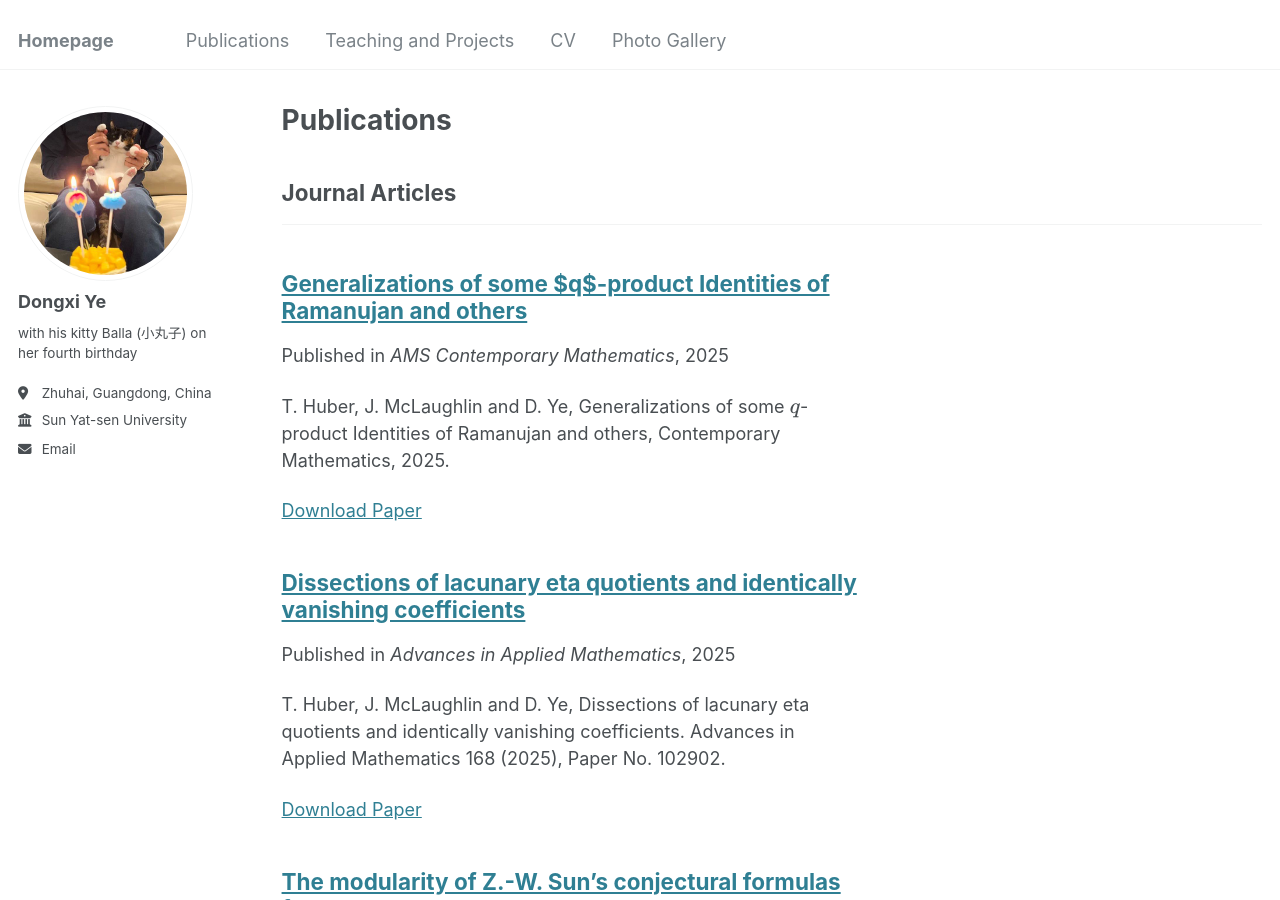
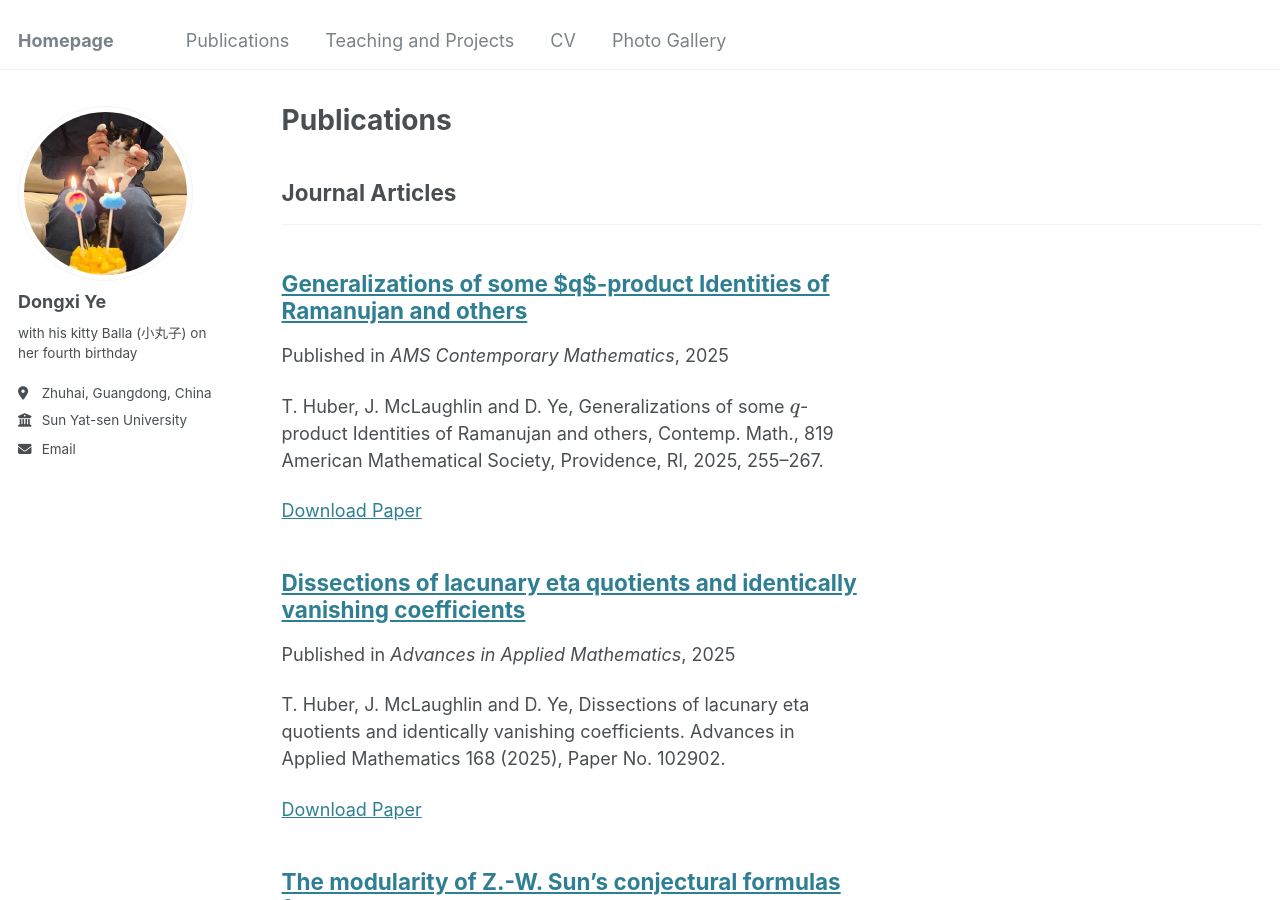
Before and after one commit to Dongxi-Ye/homepage, a Jekyll site: the page built from _pages/publications.html, in a window 1280 px wide and 900 px high. Built offline with Jekyll 4.4.1, drawn with Linux system fonts in a browser that asks for light colours.

Commit message:
Update CM 2025.md

```diff
--- a/_publications/CM 2025.md
+++ b/_publications/CM 2025.md
@@ -2,7 +2,7 @@
 title: "Generalizations of some $q$-product Identities of Ramanujan and others"
 collection: publications
 category: manuscripts
-excerpt: 'T. Huber, J. McLaughlin and D. Ye, Generalizations of some $$q$$-product Identities of Ramanujan and others, Contemporary Mathematics, 2025.'
+excerpt: 'T. Huber, J. McLaughlin and D. Ye, Generalizations of some $$q$$-product Identities of Ramanujan and others, Contemp. Math., 819 American Mathematical Society, Providence, RI, 2025, 255–267.'
 date: 2025-05-05
 venue: 'AMS Contemporary Mathematics'
 paperurl: 'https://bookstore.ams.org/view?ProductCode=CONM/819'
```
